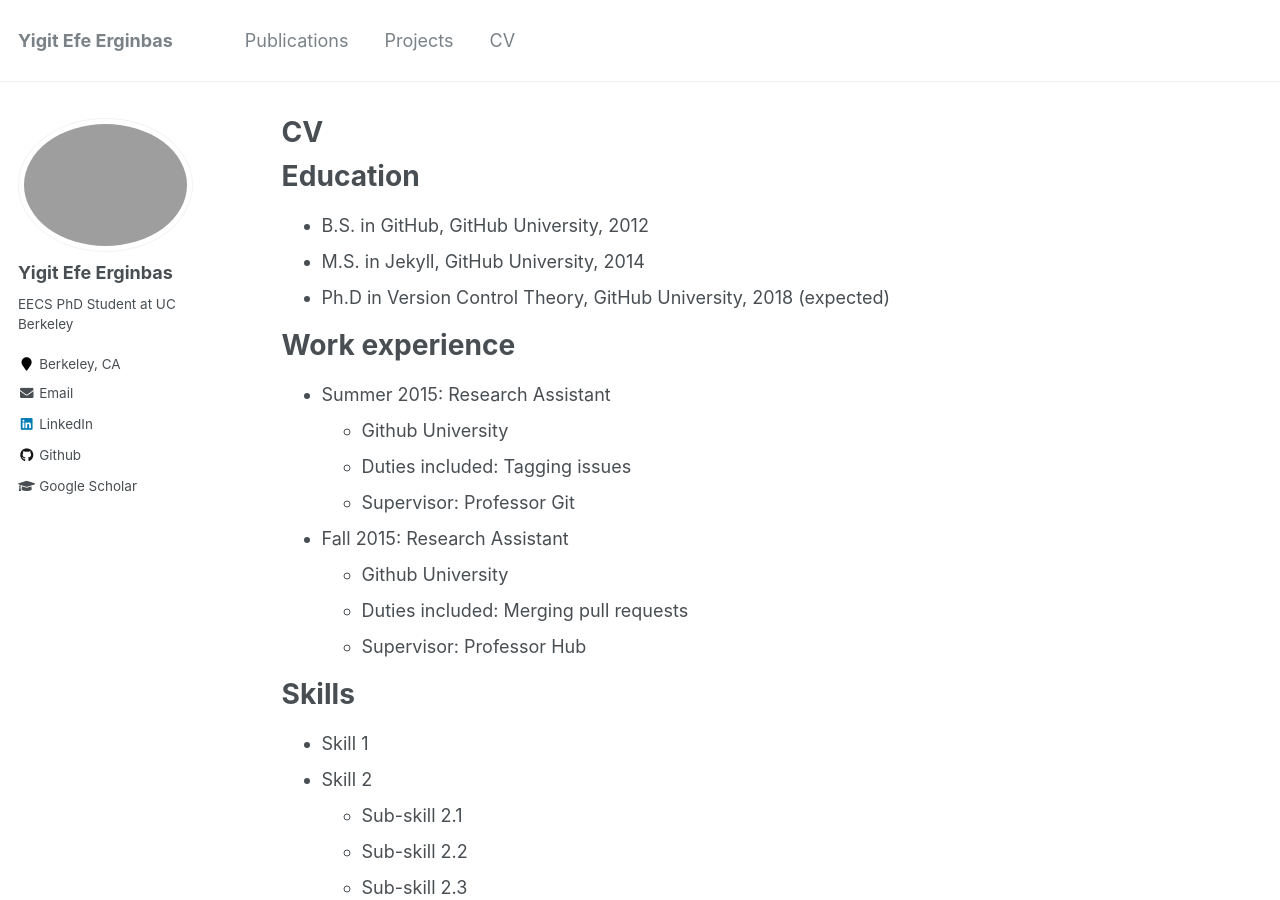
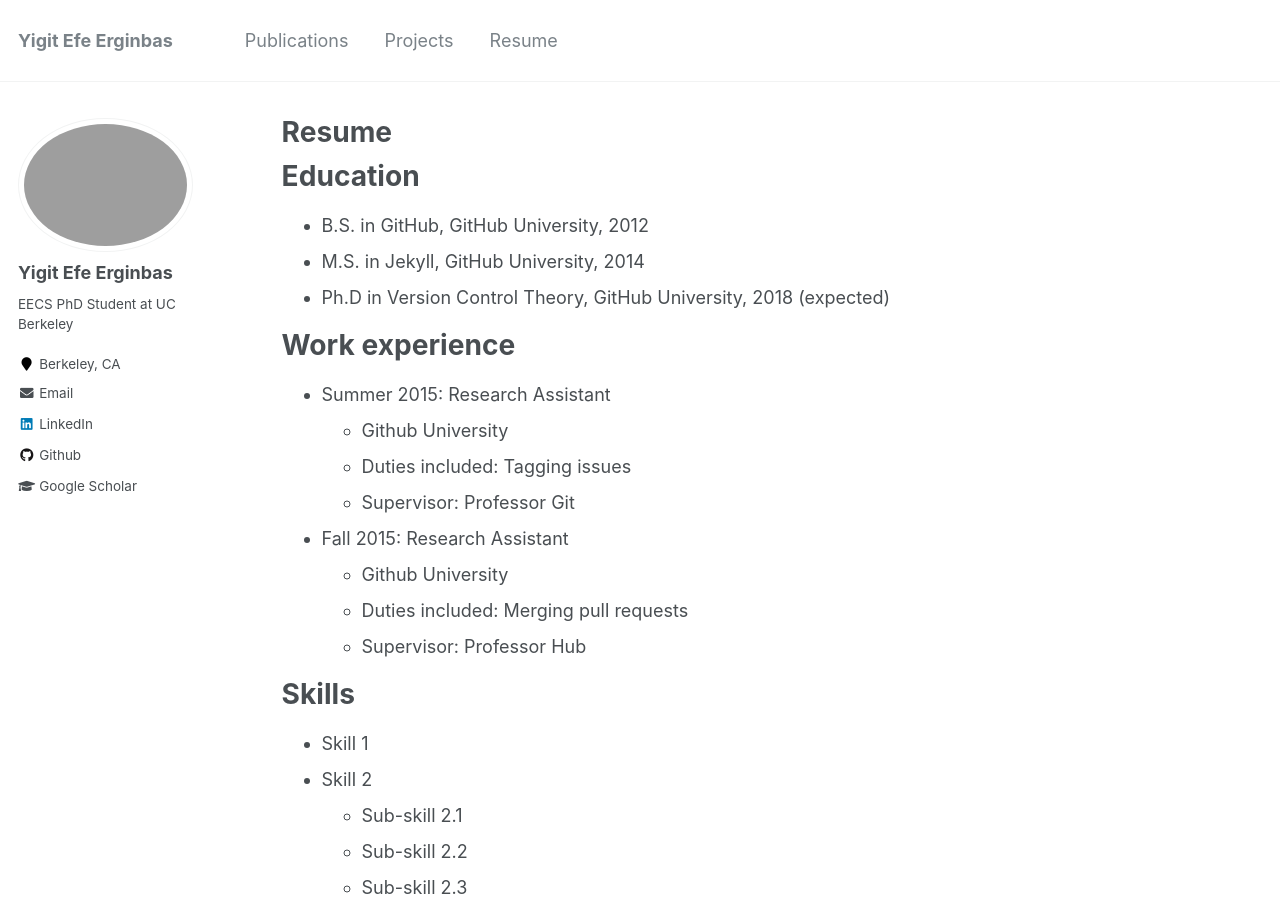
Before and after one commit to erginbas/erginbas.github.io, a Jekyll site: the page built from _pages/cv.md, in a window 1280 px wide and 900 px high. Built offline with Jekyll 4.4.1, drawn with Linux system fonts in a browser that asks for light colours.

Commit message:
cv to resume

```diff
--- a/_data/navigation.yml
+++ b/_data/navigation.yml
@@ -6,5 +6,5 @@ main:
   - title: "Projects"
     url: /projects/
 
-  - title: "CV"
-    url: /cv/
+  - title: "Resume"
+    url: /resume/
--- a/_pages/cv.md
+++ b/_pages/cv.md
@@ -1,10 +1,8 @@
 ---
 layout: archive
-title: "CV"
-permalink: /cv/
+title: "Resume"
+permalink: /resume/
 author_profile: true
-redirect_from:
-  - /resume
 ---
 
 {% include base_path %}
```
